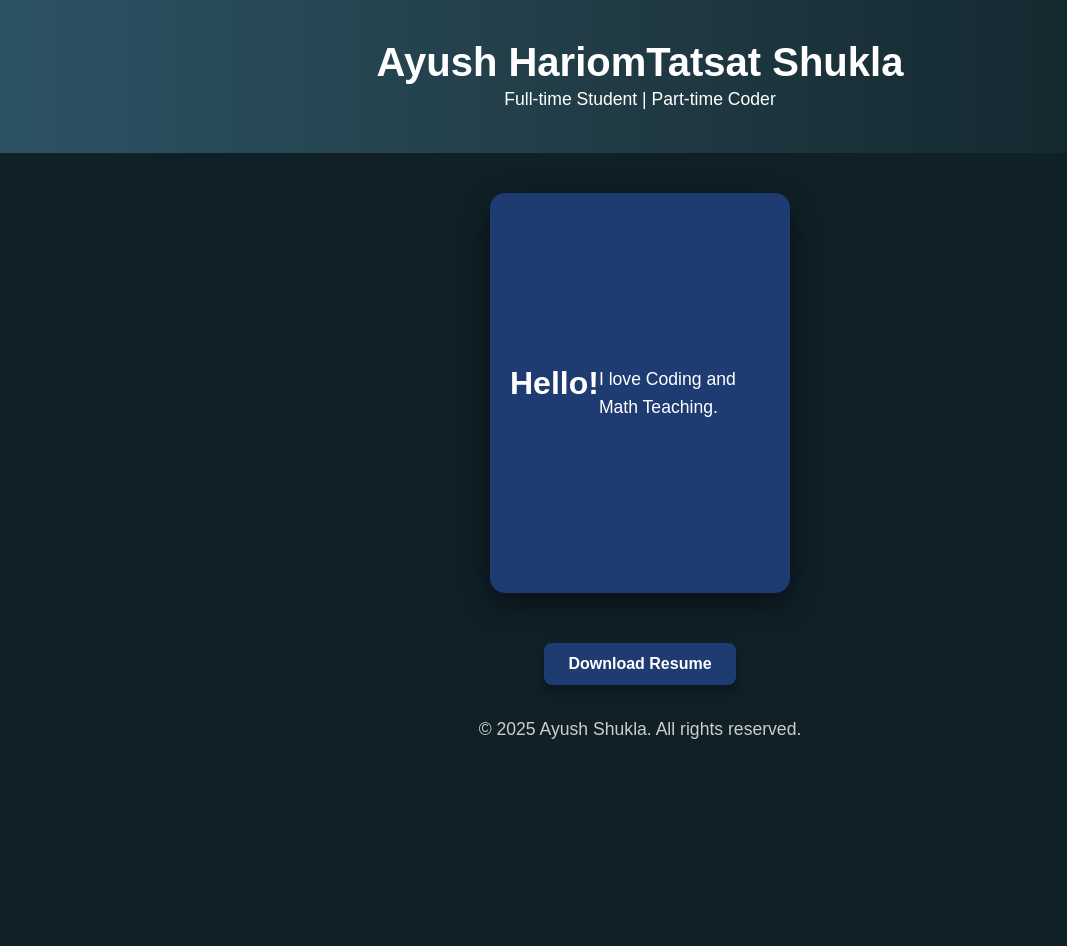
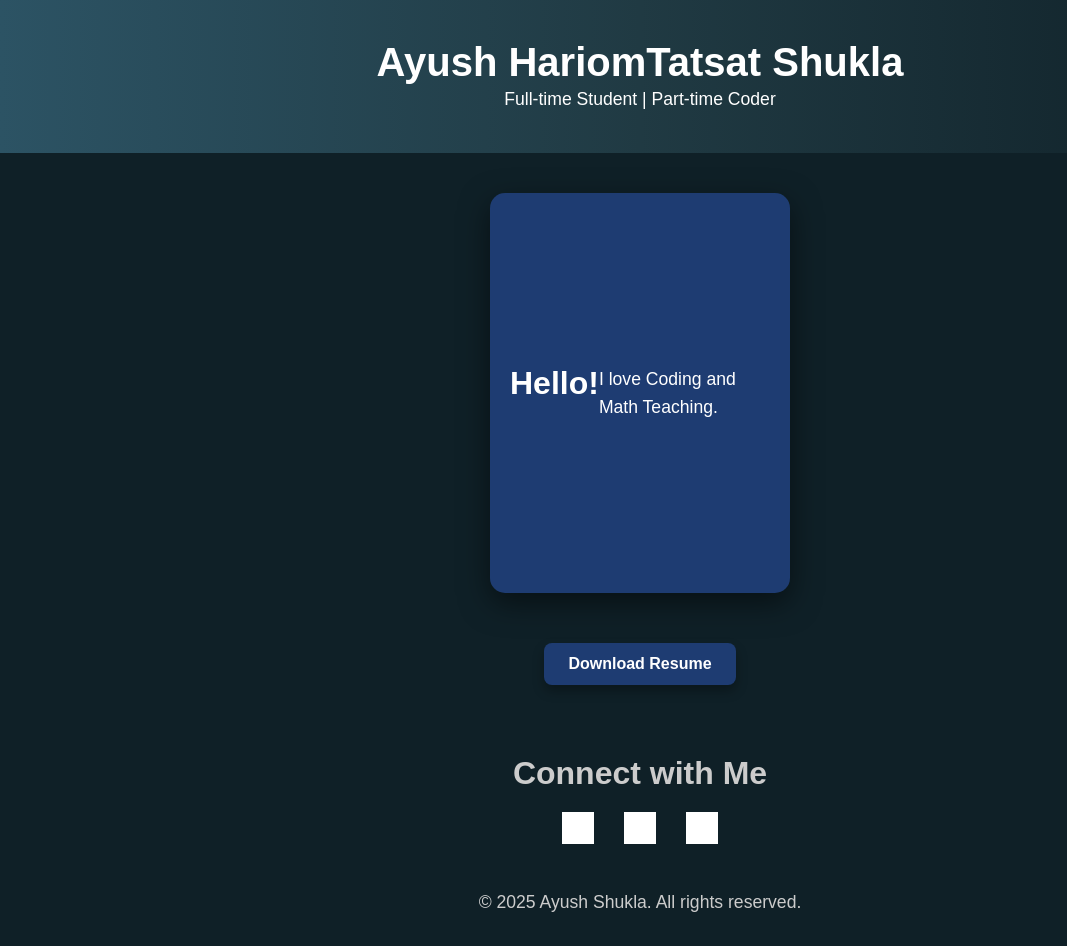
Before and after one commit to itxayushshukla/Portfolio, a plain HTML site: page index.html in a window 1280 px wide. Shown: the whole page, without its empty margins (0-1067 px from the left). Before the commit the page ends 800 px from the top, so only its background shows below. Drawn offline with Linux system fonts and the light colour scheme; grey boxes are pictures that could not be loaded.

Commit message:
Update index.html

```diff
--- a/index.html
+++ b/index.html
@@ -121,6 +121,22 @@
       background-color: #2a5298;
       transform: scale(1.05);
     }
+    .social-icons {
+      display: flex;
+      justify-content: center;
+      gap: 30px;
+      margin-top: 20px;
+    }
+    .social-icons a img {
+      width: 32px;
+      height: 32px;
+      filter: brightness(0) invert(1);
+      transition: transform 0.3s ease, filter 0.3s ease;
+    }
+    .social-icons a:hover img {
+      transform: scale(1.2);
+      filter: brightness(1.5) drop-shadow(0 0 5px #fff);
+    }
 
   </style>
 </head>
@@ -149,6 +165,20 @@
 
 
   <footer>
+    <div style="text-align: center; margin: 40px 0;">
+      <h2>Connect with Me</h2>
+      <div class="social-icons">
+        <a href="https://www.instagram.com/ayush_programmer/" target="_blank" aria-label="Instagram">
+          <img src="https://cdn.jsdelivr.net/gh/simple-icons/simple-icons/icons/instagram.svg" alt="Instagram" />
+        </a>
+        <a href="https://github.com/itxayushshukla" target="_blank" aria-label="GitHub">
+          <img src="https://cdn.jsdelivr.net/gh/simple-icons/simple-icons/icons/github.svg" alt="GitHub" />
+        </a>
+        <a href="https://x.com/itxayushshukla" target="_blank" aria-label="Twitter">
+          <img src="https://cdn.jsdelivr.net/gh/simple-icons/simple-icons/icons/twitter.svg" alt="Twitter" />
+        </a>
+      </div>
+    </div>
 
     <p>© 2025 Ayush Shukla. All rights reserved.</p>
   </footer>
```
